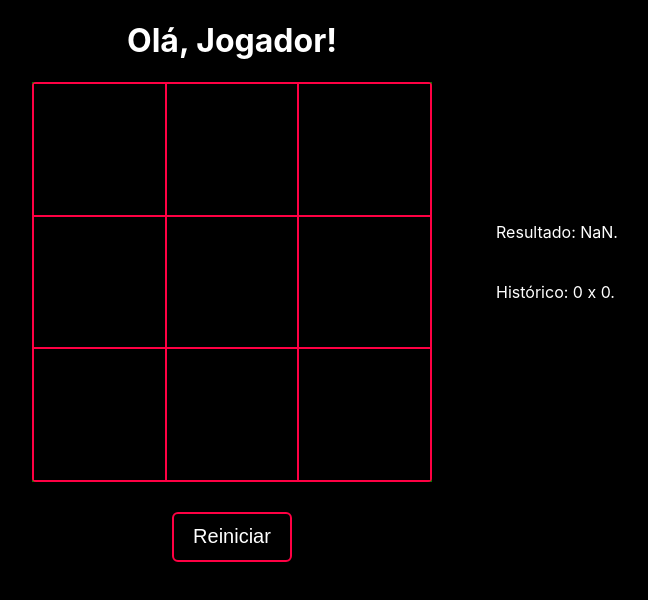
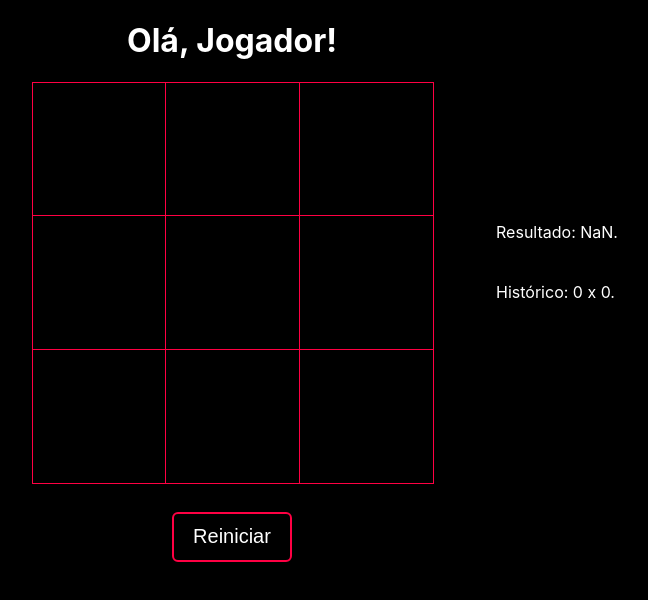
Before and after one commit to Willian-Louback/JogoDaVelha-React, a React (Create React App) app: page / in a window 1280 px wide. Shown: the top 600 px of the page, without its empty margins (408-1056 px from the left). Built offline with nearby package versions, Linux system fonts and the light colour scheme; the HTML template or start-up script is replaced by a standard one.

Commit message:
fix more bugs

```diff
--- a/src/components/interface/gerarTabuleiro.jsx
+++ b/src/components/interface/gerarTabuleiro.jsx
@@ -11,7 +11,7 @@ export default class Tabuleiro extends React.Component{
         this.state = {
             winX: 0,
             winY: 0,
-            th: [],
+            cells: [],
             preenchidosX: [],
             preenchidosY: [],
             target: "",
@@ -21,29 +21,23 @@ export default class Tabuleiro extends React.Component{
     }
 
     componentDidMount() {
-        const th = document.getElementsByTagName("th");
-        this.setState({ th });
+        const cells = document.getElementsByClassName('cells')
+        this.setState({ cells });
     }
 
     gerarTabuleiro(){
         return (
-            <thead className="thead">
-                <tr id="tr1">
-                    <th id='1'></th>
-                    <th id='2'></th>
-                    <th id='3'></th>
-                </tr>
-                <tr id="tr2">
-                    <th id='4'></th>
-                    <th id='5'></th>
-                    <th id='6'></th>
-                </tr>
-                <tr id="tr3">
-                    <th id='7'></th>
-                    <th id='8'></th>
-                    <th id='9'></th>
-                </tr>
-            </thead>
+            <div className='grid'>
+                <div className="cells" id='1'></div>
+                <div className="cells" id='2'></div>
+                <div className="cells" id='3'></div>
+                <div className="cells" id='4'></div>
+                <div className="cells" id='5'></div>
+                <div className="cells" id='6'></div>
+                <div className="cells" id='7'></div>
+                <div className="cells" id='8'></div>
+                <div className="cells" id='9'></div>
+            </div>
         );
     }
 
@@ -93,7 +87,7 @@ export default class Tabuleiro extends React.Component{
                         thisRef.atualizarWin("Y", win1, win2, win3);
                     }
 
-                    Array.from(thisRef.state.th).forEach(valor => {
+                    Array.from(thisRef.state.cells).forEach(valor => {
                         valor.classList.add('preenchido');
                     })
                 }
@@ -106,7 +100,7 @@ export default class Tabuleiro extends React.Component{
     moves(){
         const thisRef = this; //fazer referencia ao this para poder usar na function
         async function validarMoves(){
-            const tabuleiro = await document.getElementsByTagName('th');
+            const tabuleiro = await document.getElementsByClassName('cells');
 
             for(let i = 0; i < tabuleiro.length; i++){
                 tabuleiro[i].addEventListener('mousedown', function resposta(targetRef){
@@ -127,7 +121,7 @@ export default class Tabuleiro extends React.Component{
     atualizarWin(X, win1, win2, win3){
         const winA = [win1, win2, win3];
         for(let i = 0; i < winA.length; i++){
-            this.state.th[winA[i]-1].classList.add('win');
+            this.state.cells[winA[i]-1].classList.add('win');
         }
 
         if(X === "X"){
@@ -148,7 +142,7 @@ export default class Tabuleiro extends React.Component{
     }
 
     reiniciarJogo(){
-        const { th } = this.state;
+        const { cells } = this.state;
 
         this.setState({
             preenchidosX: [],
@@ -158,12 +152,12 @@ export default class Tabuleiro extends React.Component{
         })
 
 
-        Array.from(th).forEach(th => {
-            th.classList.remove('preenchido');
-            th.innerHTML = "";
-            th.classList.remove('preenchidoX');
-            th.classList.remove('preenchidoY');
-            th.classList.remove('win');
+        Array.from(cells).forEach(cells => {
+            cells.classList.remove('preenchido');
+            cells.innerHTML = "";
+            cells.classList.remove('preenchidoX');
+            cells.classList.remove('preenchidoY');
+            cells.classList.remove('win');
         });
 
     }
@@ -174,10 +168,10 @@ export default class Tabuleiro extends React.Component{
             <>
                 <div className='areaTotal'>
                     <div className="areaTabuleiro">
-                        <table className="tabuleiro">
+                        <div className="tabuleiro">
                             {this.gerarTabuleiro()}
                             {this.moves()}
-                        </table>
+                        </div>
                     </div>
                     <Dados winX={this.state.winX} winY={this.state.winY} />
                 </div>
--- a/src/components/styles/tabuleiro.css
+++ b/src/components/styles/tabuleiro.css
@@ -11,19 +11,28 @@
 .tabuleiro{
     height: 400px;
     width: 400px;
-    background-color: #FF0043;
     border-radius: 4px;
 }
 
-th{
-    height: calc(100% / 3);
-    width: calc(100% / 3);
-    font-size: 40px;
-    box-sizing: border-box;
-    transition: all 0.5s ease-in-out;
+.grid{
+    display: grid;
+    grid-template-columns: repeat(3, 1fr);
+    grid-template-rows: repeat(3, 1fr);
+    height: 100%;
+    width: 100%;
 }
 
-th:hover{
+.cells{
+    display: flex;
+    align-items: center;
+    justify-content: center;
+    font-size: 35px;
+    width: 100%;
+    height: 100%;
+    border: 1px solid #FF0043;
+}
+
+.cells:hover{
     background-color: #121111;
 }
 
```
